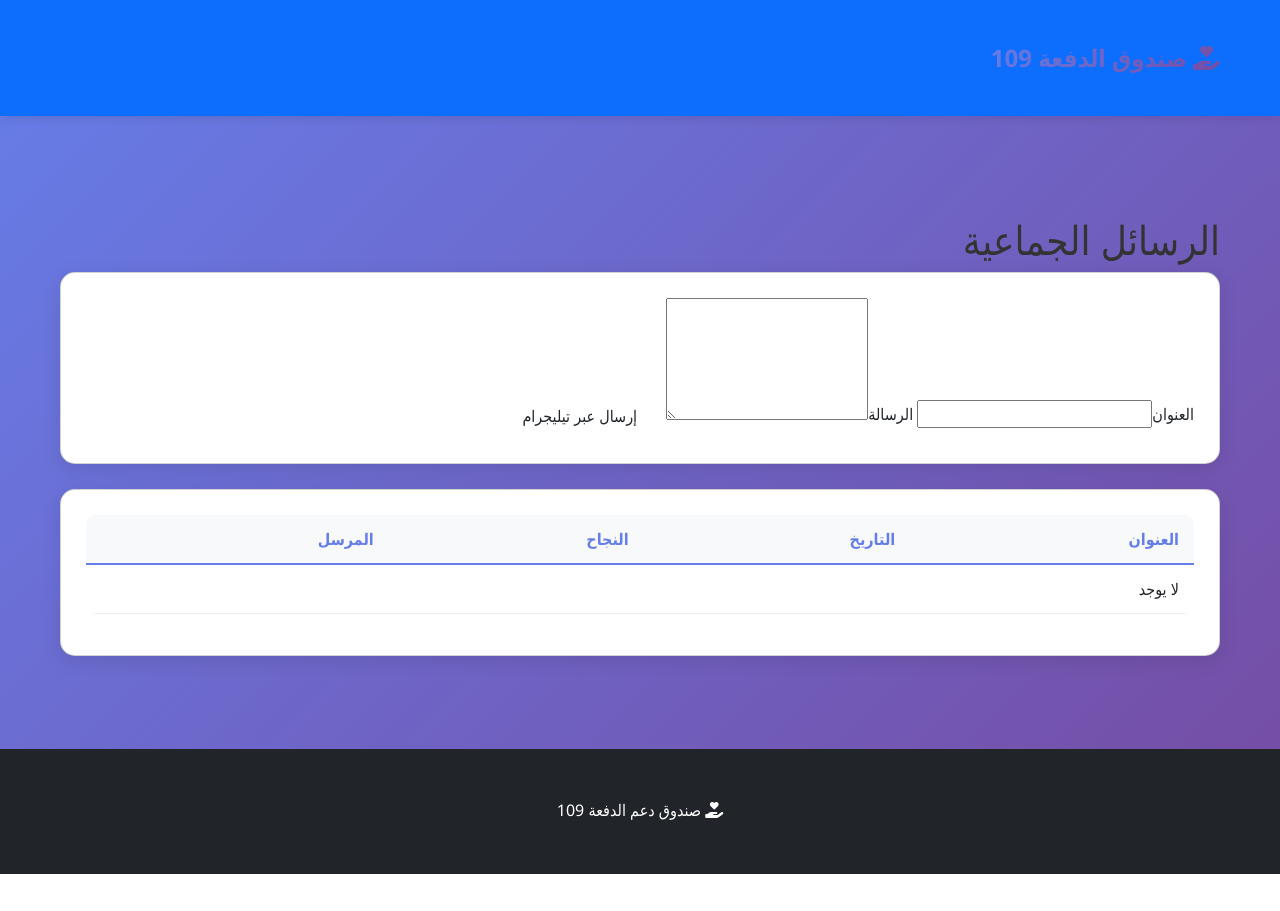
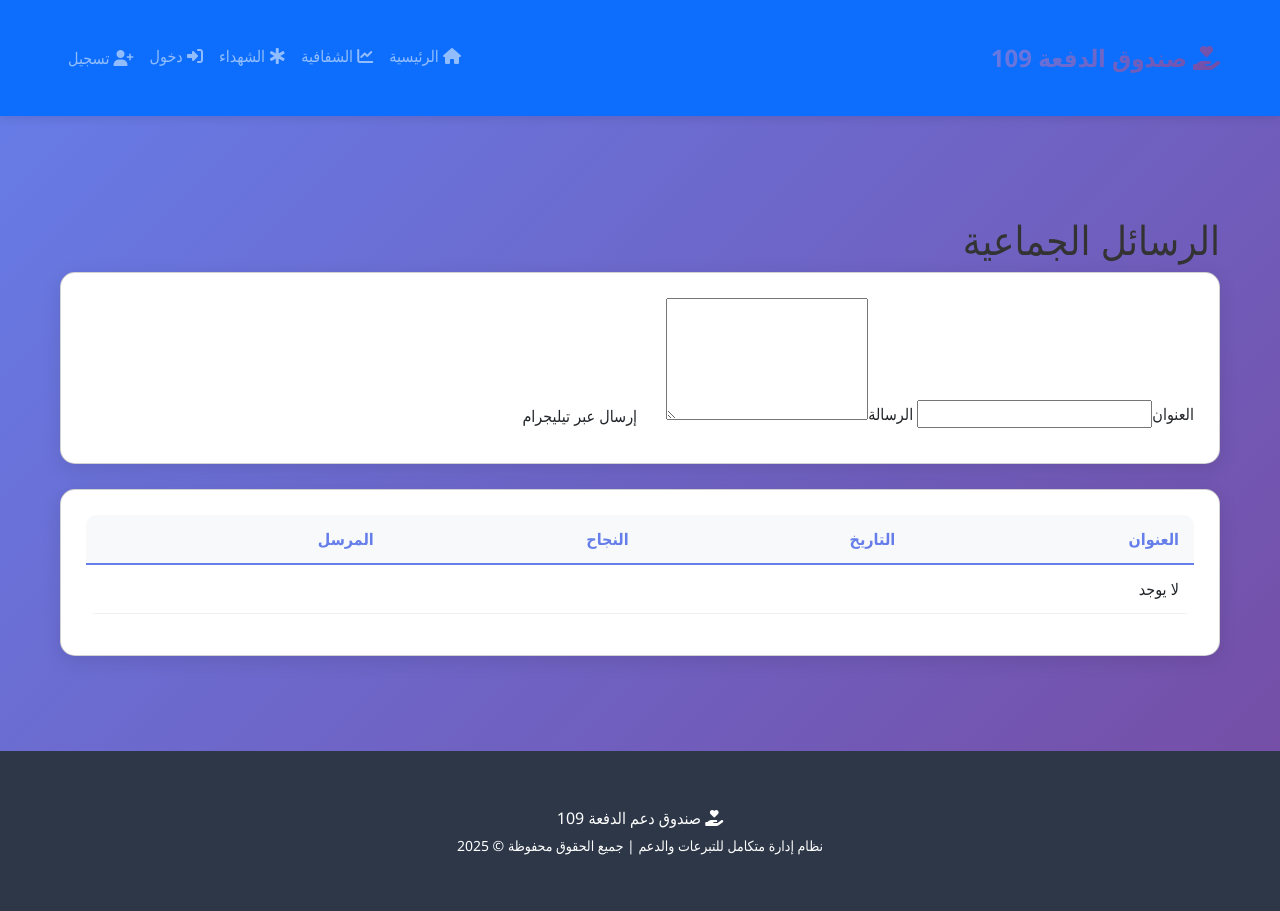
Before and after one commit to abdelrahman109/109-sys1, a Flask app: page /admin/broadcast in a window 1280 px wide. Before the commit the page ends 874 px from the top, so only its background shows below. Run offline with Flask 3, Linux system fonts and the light colour scheme; a user stored in the database is signed in; data comes from the database, SQL or seed files in the repository; data that the repository does not hold is empty.

Commit message:
Update base.html

```diff
--- a/templates/base.html
+++ b/templates/base.html
@@ -12,7 +12,7 @@
     <link rel="stylesheet" href="https://cdnjs.cloudflare.com/ajax/libs/font-awesome/6.4.0/css/all.min.css">
 
     <!-- Custom CSS -->
-    <link rel="stylesheet" href="{{ url_for('static', filename='css/style.css') }}">
+    <link rel="stylesheet" href="/static/css/style.css">
 
     {% block extra_css %}{% endblock %}
 </head>
@@ -23,6 +23,38 @@
             <a class="navbar-brand" href="/">
                 <i class="fas fa-hand-holding-heart"></i> صندوق الدفعة 109
             </a>
+            <button class="navbar-toggler" type="button" data-bs-toggle="collapse" data-bs-target="#navbarNav">
+                <span class="navbar-toggler-icon"></span>
+            </button>
+            <div class="collapse navbar-collapse" id="navbarNav">
+                <ul class="navbar-nav ms-auto">
+                    <li class="nav-item">
+                        <a class="nav-link" href="/">
+                            <i class="fas fa-home"></i> الرئيسية
+                        </a>
+                    </li>
+                    <li class="nav-item">
+                        <a class="nav-link" href="/transparency">
+                            <i class="fas fa-chart-line"></i> الشفافية
+                        </a>
+                    </li>
+                    <li class="nav-item">
+                        <a class="nav-link" href="/martyrs">
+                            <i class="fas fa-star-of-life"></i> الشهداء
+                        </a>
+                    </li>
+                    <li class="nav-item">
+                        <a class="nav-link" href="/login">
+                            <i class="fas fa-sign-in-alt"></i> دخول
+                        </a>
+                    </li>
+                    <li class="nav-item">
+                        <a class="nav-link btn btn-outline-light" href="/register">
+                            <i class="fas fa-user-plus"></i> تسجيل
+                        </a>
+                    </li>
+                </ul>
+            </div>
         </div>
     </nav>
 
@@ -46,17 +78,17 @@
     </main>
 
     <!-- Footer -->
-    <footer class="bg-dark text-white mt-5 py-4">
-        <div class="container text-center">
-            <p class="mb-2">
-                <i class="fas fa-hand-holding-heart"></i> صندوق دعم الدفعة 109
-            </p>
+    <footer>
+        <div class="container">
+            <p><i class="fas fa-hand-holding-heart"></i> صندوق دعم الدفعة 109</p>
+            <p class="small">نظام إدارة متكامل للتبرعات والدعم | جميع الحقوق محفوظة &copy; 2025</p>
         </div>
     </footer>
 
     <!-- Scripts -->
     <script src="https://cdn.jsdelivr.net/npm/bootstrap@5.3.0/dist/js/bootstrap.bundle.min.js"></script>
     <script src="https://code.jquery.com/jquery-3.7.0.min.js"></script>
+    <script src="/static/js/main.js"></script>
 
     {% block extra_js %}{% endblock %}
 </body>
```
